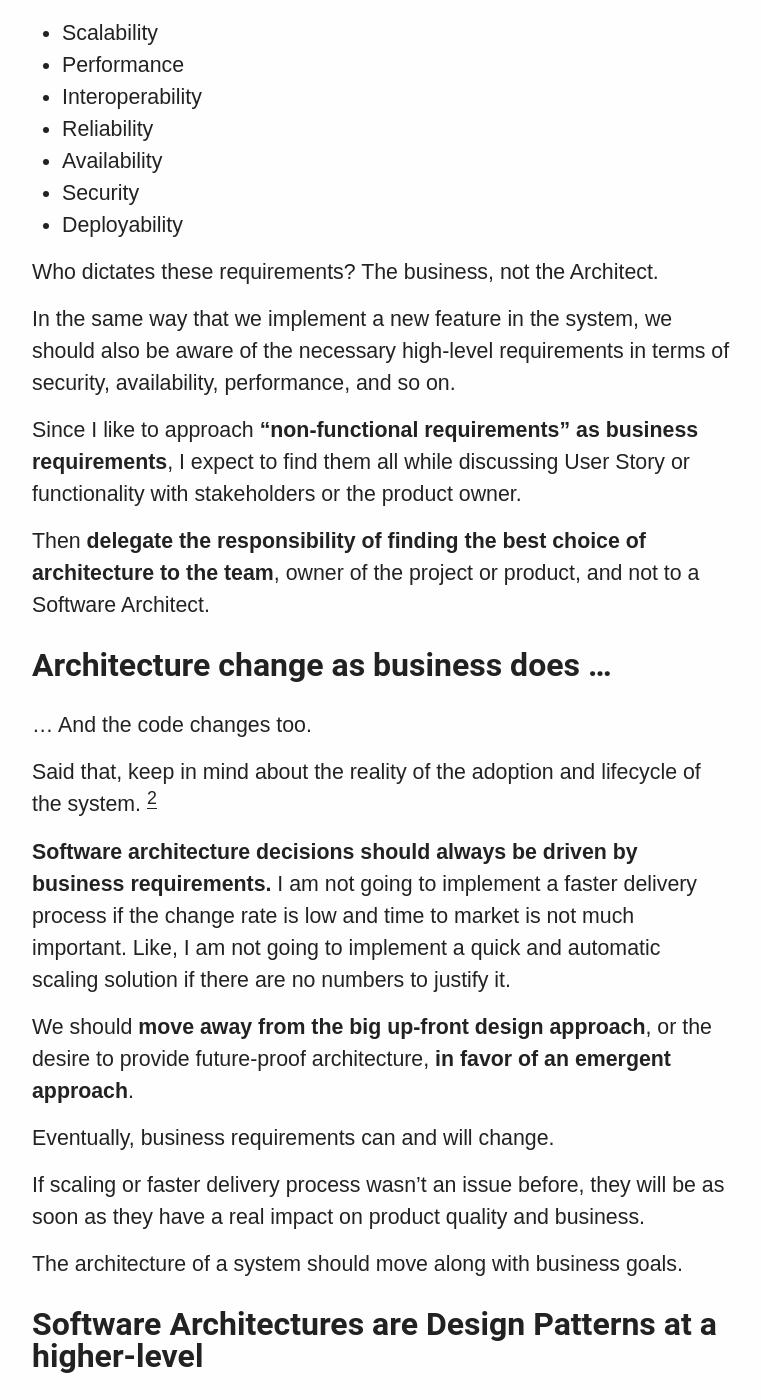
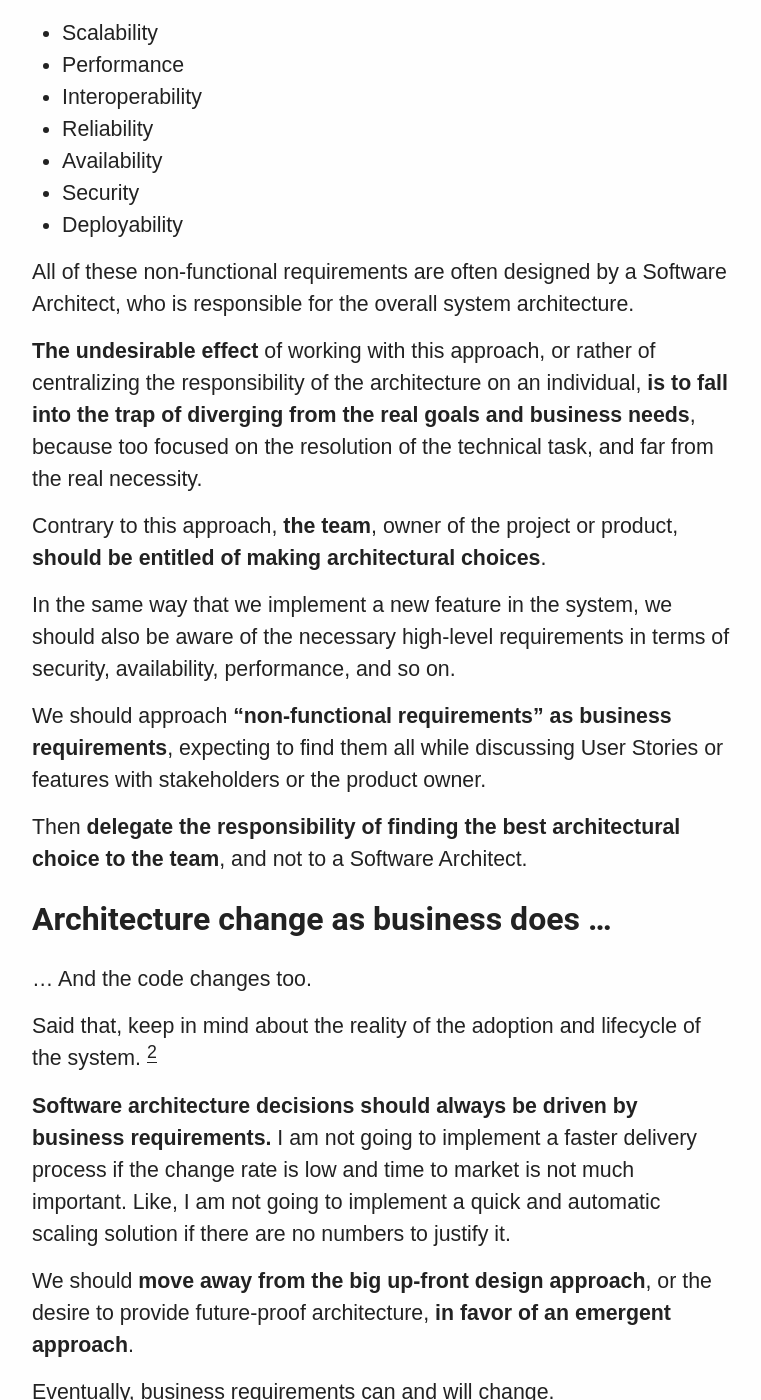
Before and after one commit to joebew42/joebew42.github.io, a Jekyll site: the page built from _posts/2020-12-23-software-architecture-is-overrated.markdown, in a window 1280 px wide and 1400 px high, scrolled down 811 px. Shown: the whole window, without its empty margins (258-1019 px from the left). Built offline with Jekyll 4.4.1, drawn with Linux system fonts in a browser that asks for light colours; some web fonts are replaced; some of the changed text lies outside the part shown.

Commit message:
Undesirable effect of centralizing responsibility

```diff
--- a/_posts/2020-12-23-software-architecture-is-overrated.markdown
+++ b/_posts/2020-12-23-software-architecture-is-overrated.markdown
@@ -28,13 +28,17 @@ A few examples of non-functional requirements are:
 - Security
 - Deployability
 
-Who dictates these requirements? The business, not the Architect.
+All of these non-functional requirements are often designed by a Software Architect, who is responsible for the overall system architecture.
+
+**The undesirable effect** of working with this approach, or rather of centralizing the responsibility of the architecture on an individual, **is to fall into the trap of diverging from the real goals and business needs**, because too focused on the resolution of the technical task, and far from the real necessity.
+
+Contrary to this approach, **the team**, owner of the project or product, **should be entitled of making architectural choices**.
 
 In the same way that we implement a new feature in the system, we should also be aware of the necessary high-level requirements in terms of security, availability, performance, and so on.
 
-Since I like to approach **"non-functional requirements" as business requirements**, I expect to find them all while discussing User Story or functionality with stakeholders or the product owner.
+We should approach **"non-functional requirements" as business requirements**, expecting to find them all while discussing User Stories or features with stakeholders or the product owner.
 
-Then **delegate the responsibility of finding the best choice of architecture to the team**, owner of the project or product, and not to a Software Architect.
+Then **delegate the responsibility of finding the best architectural choice to the team**, and not to a Software Architect.
 
 ## Architecture change as business does ...
 
@@ -72,7 +76,7 @@ In the end, **architect is an act, not a role**.
 
 It is the team's effort to explore and converge towards higher-level system design decisions that are good enough for current business needs, and accommodate changes in business requirements while keeping the impact on the application low.
 
-**If you are a Software Architect** and the team is not mature enough to talk about architectural issues, **you can support and help them by facilitating architecture discussions**, with the business goals and requirements always in mind.
+**If you are a Software Architect** and the team is not mature enough to talk about architectural issues, **you can support and help them by facilitating architectural discussions**, with the business goals and requirements always in mind!
 
 [^1]: [Software Architecture is Overrated, Clear and Simple Design is Underrated](https://blog.pragmaticengineer.com/software-architecture-is-overrated/).
 [^2]: Thanks _druhlemann_ for the feedback given on the [reddit discussion](https://www.reddit.com/r/programming/comments/kizie4/software_architecture_is_overrated_questions_and/).
```
